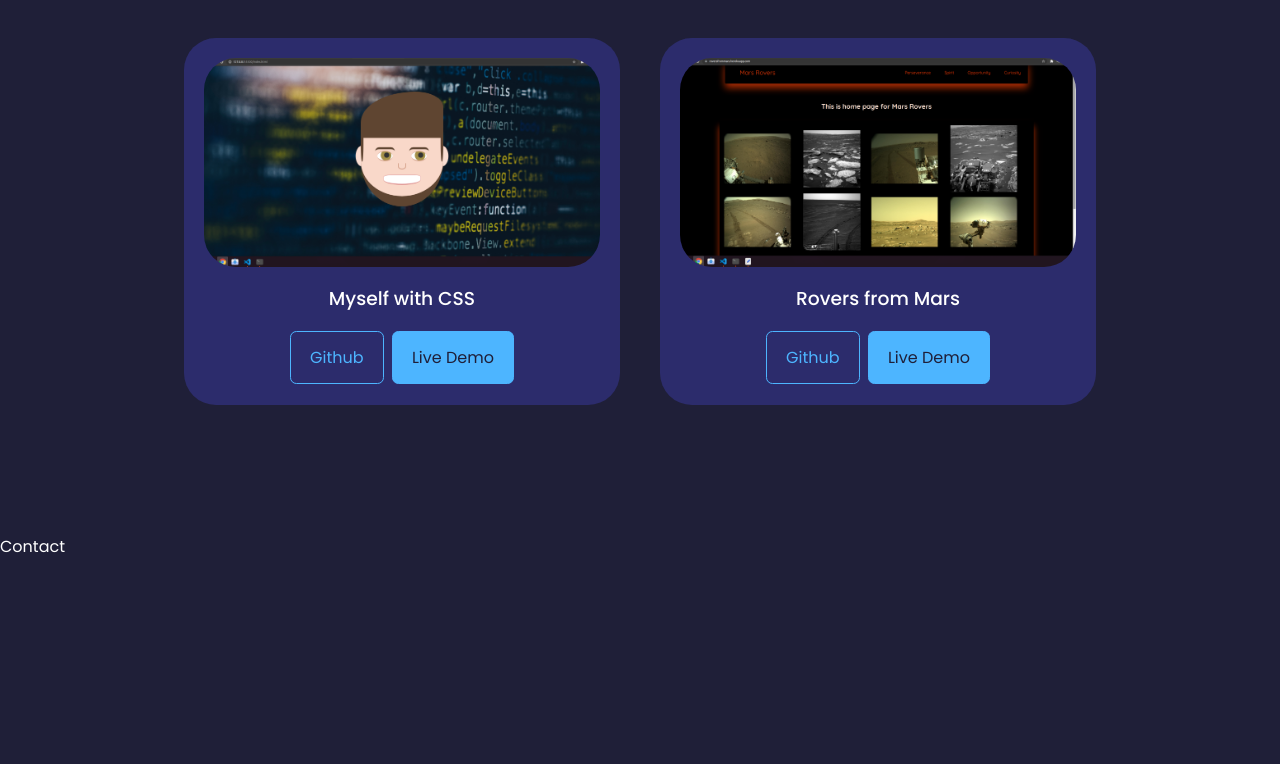
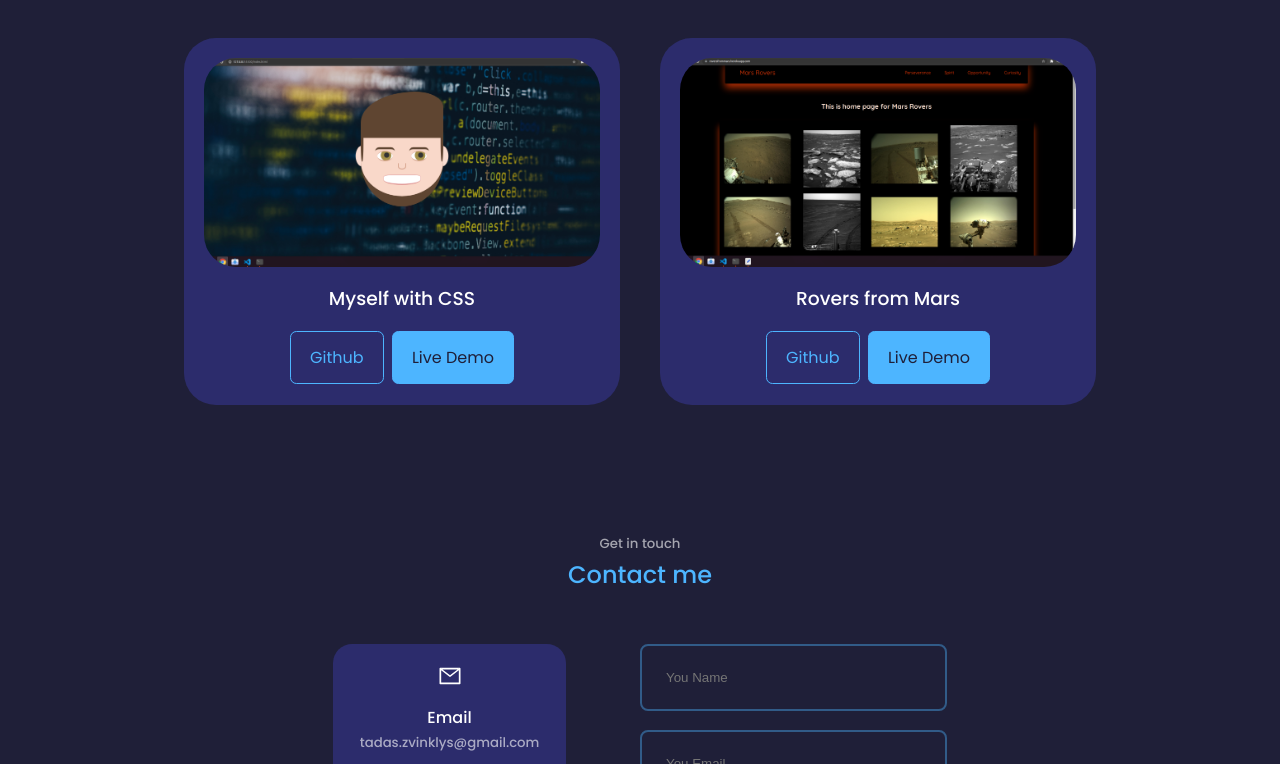
Before and after one commit to tadzyla/personal_web_2, a React (Create React App) app: page / in a window 1280 px wide. Shown: the part 2036-2800 px from the top of the page. Built offline with nearby package versions, Linux system fonts and the light colour scheme.

Commit message:
create contact section, make it responsive

```diff
--- a/src/App.js
+++ b/src/App.js
@@ -1,7 +1,6 @@
 import React from 'react'
 import About from './components/about/About'
 import Contact from './components/contact/Contact'
-import Footer from './components/footer/Footer'
 import Header from './components/header/Header'
 import Nav from './components/nav/Nav'
 import Portfolio from './components/portfolio/Portfolio'
@@ -15,7 +14,6 @@ const App = () => {
       <About />
       <Portfolio />
       <Contact />
-      <Footer />
     </>
 
   )
--- a/src/components/contact/Contact.jsx
+++ b/src/components/contact/Contact.jsx
@@ -1,10 +1,42 @@
 import React from 'react'
 import './contact.css'
+import { AiOutlineMail } from "react-icons/ai"
+import { RiMessengerLine } from 'react-icons/ri'
+import { AiOutlineWhatsApp } from 'react-icons/ai'
 
 const Contact = () => {
   return (
     <section id='contact'>
-      Contact
+      <h5>Get in touch</h5>
+      <h2>Contact me</h2>
+        <div className="container contact_container">
+          <div className="contact_options">
+            <artticle className="contact_option">
+              <AiOutlineMail className='contact_option-icon'/>
+              <h4>Email</h4>
+              <h5>tadas.zvinklys@gmail.com</h5>
+              <a href="mailto:tadas.zvinklys@gmail.com" target="_blank" rel='noreferrer'>Send a message</a>
+            </artticle>
+            <artticle className="contact_option">
+              <RiMessengerLine className='contact_option-icon'/>
+              <h4>Messenger</h4>
+              <h5>Tad As</h5>
+              <a href="https://m.me/tadas.zvinklys.9/" target="_blank" rel='noreferrer'>Send a message</a>
+            </artticle>
+            <artticle className="contact_option">
+              <AiOutlineWhatsApp className='contact_option-icon'/>
+              <h4>WhatsApp</h4>
+              <h5>+4475 . . . 27</h5>
+              <a href="http://api.whatsapp.comsend?phone=447543967427" target="_blank" rel='noreferrer'>Send a message</a>
+            </artticle>
+          </div>
+          <form action="">
+            <input type="text" name='name' placeholder='You Name' required />
+            <input type="emait" name='email' placeholder='You Email' required />
+            <textarea name="message" rows="10" placeholder='Your Message' required></textarea>
+            <button type='submit' className='btn btn-primary'>Send a message</button>
+          </form>
+        </div>
     </section>
   )
 }
--- a/src/components/contact/contact.css
+++ b/src/components/contact/contact.css
@@ -0,0 +1,70 @@
+.container.contact_container {
+    width: 48%;
+    display: grid;
+    grid-template-columns: 38% 50%;
+    gap: 12%;
+}
+
+.contact_options {
+    display: flex;
+    flex-direction: column;
+    gap: 1rem;
+}
+
+.contact_option {
+    background: var(--color-bg-variant);
+    border: 1px solid transparent;
+    border-radius: 1.2rem;
+    text-align: center;
+    padding: 1.2rem;
+    transition: var(--transition);
+}
+
+.contact_option:hover {
+    border-color: var(--color-primary-variant);
+    background: transparent;
+}
+
+.contact_option-icon {
+    font-size: 1.5rem;
+    margin-bottom: 0.5rem;
+}
+
+.contact_option a {
+    margin-top: 0.7rem;
+    font-size: 0.8rem;
+    display: inline-block;
+}
+
+form {
+    display: flex;
+    flex-direction: column;
+    gap: 1.2rem;
+}
+
+input, textarea {
+    width: 100%;
+    padding: 1.5rem;
+    border-radius: 0.5rem;
+    background: transparent;
+    border: 2px solid var(--color-primary-variant);
+    resize: none;
+    color: white;
+}
+
+
+/* ==========  MEDIA QUERIES (MEDIUM DEVICES, TABLETS) ====== */
+
+@media screen and (max-width: 1024px) {
+        .container.contact_container {
+            grid-template-columns: 1fr;
+        }
+    }
+
+/* ==========  MEDIA QUERIES (SMALL DEVICES, PHONES) ====== */
+
+@media screen and (max-width: 600px) {
+    .container.contact_container {
+        width: var(--container-width-sm);
+    }
+}
--- a/src/index.css
+++ b/src/index.css
@@ -70,6 +70,14 @@ section > h2 {
     margin-bottom: 3rem;
 }
 
+h2, h5 {
+    color: var(--color-light);
+}
+
+h2 {
+    color: var(--color-primary);
+}
+
 .text-light {
     color: var(--color-light);
 }
```
Also changed, not shown: 14 other files (tests, documents, lock files or other folders).
